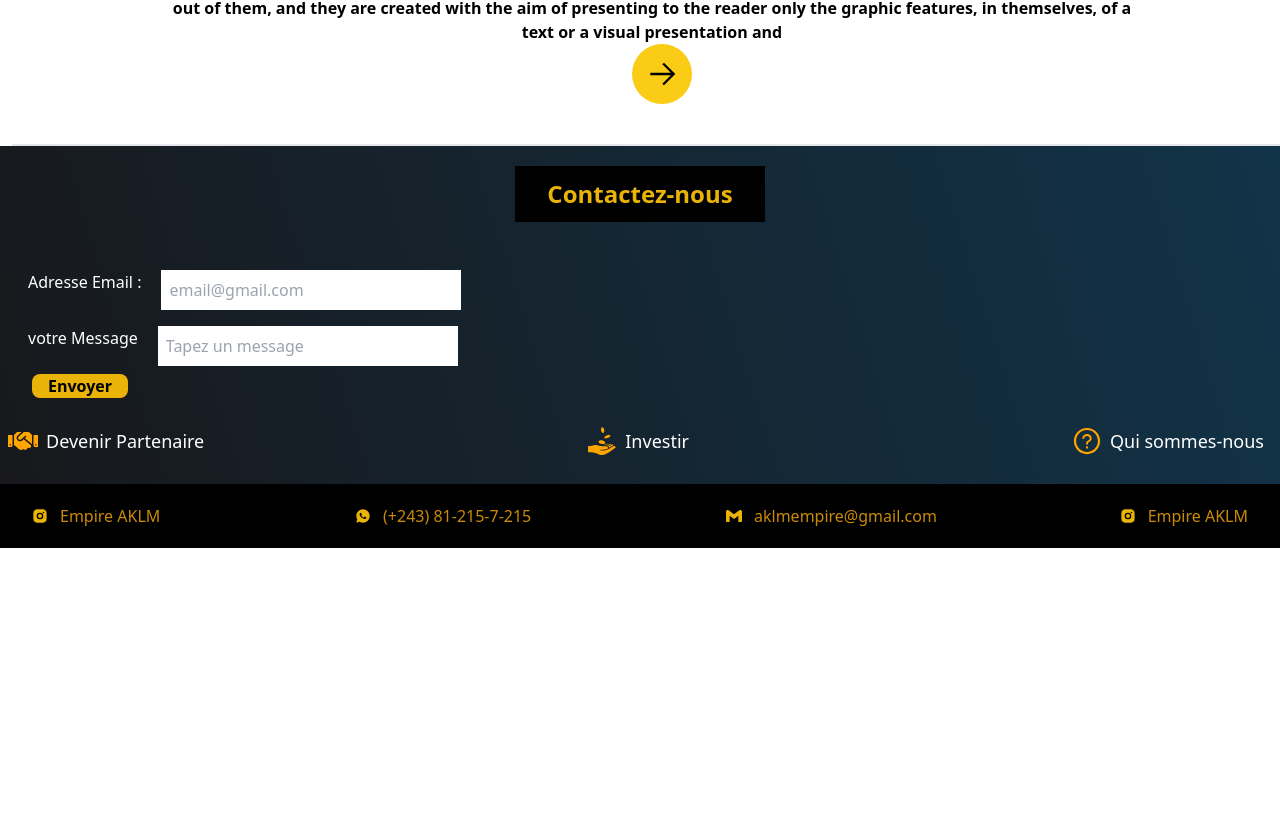
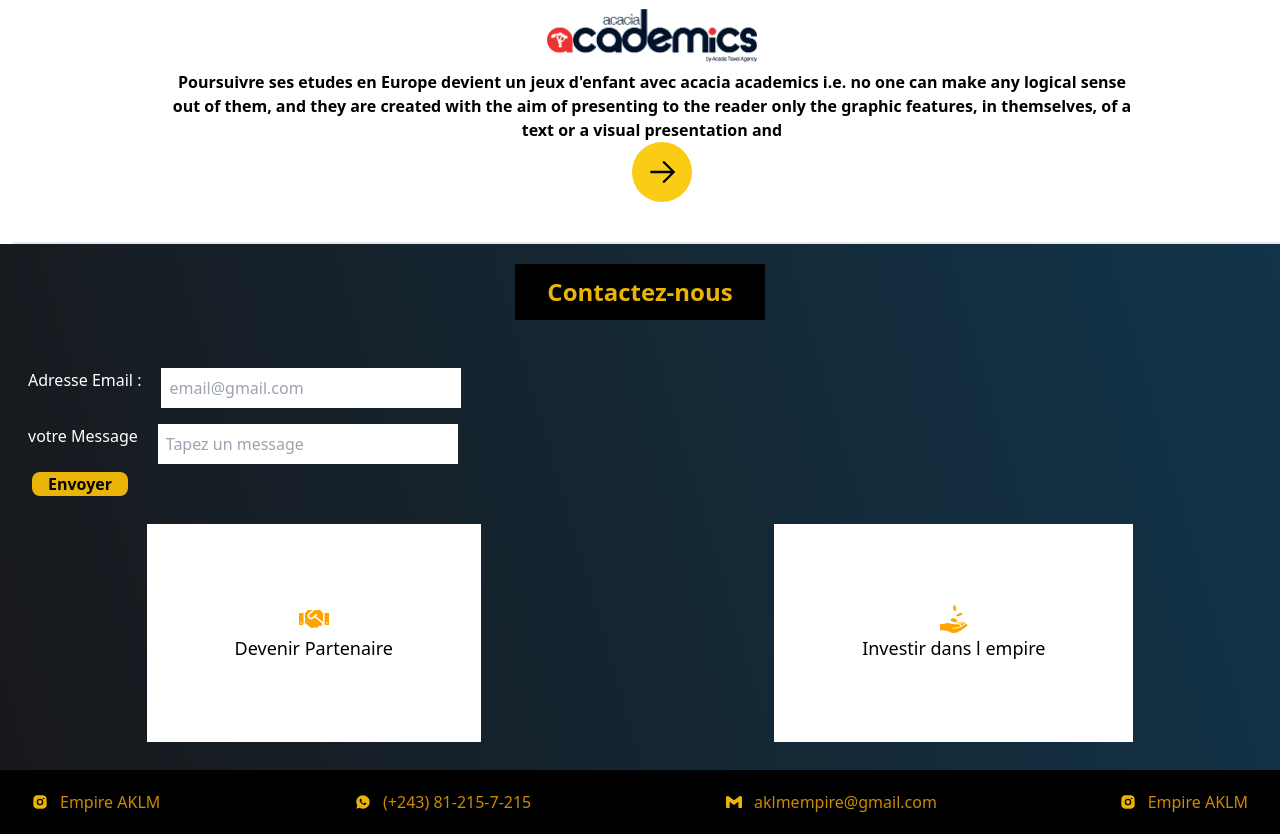
Before and after one commit to joelleakilimali/AKLM_EMPIRE, a React (Create React App) app: page / in a window 1280 px wide. Shown: the part 3568-4402 px from the top of the page. Before the commit the page ends 4116 px from the top, so only its background shows below. Built offline with nearby package versions, Linux system fonts and the light colour scheme.

Commit message:
partenaire

```diff
--- a/src/pages/Home.js
+++ b/src/pages/Home.js
@@ -103,7 +103,7 @@ function Home() {
         <div className="flex flex-col justify-start items-start  ">
           <div className="flex flex-col justify-center align-middle  items-center p-10  mt-5 w-full border-b-2 mx-3">
             <div className="flex justify-center">
-              <img src="../assets/atblogo.jpg" alt="wbt" className="w-[40%]" />
+              <img src="../assets/atblogo.jpg" alt="wbt" className="w-[50%]" />
             </div>
             <div className="flex justify-center">
               <h1 className="text-black pt-2  w-[80%] font-bold">
@@ -126,7 +126,7 @@ function Home() {
 
           <div className="flex flex-col justify-center align-middle  items-center p-10  mt-5 w-full border-b-2 mx-3">
             <div className="flex justify-center">
-              <img src="../assets/webelong.png" alt="wbt" className="w-[40%]" />
+              <img src="../assets/webelong.png" alt="wbt" className="w-[50%]" />
             </div>
             <div className="flex justify-center">
               <h1 className="text-black  w-[80%] font-bold">
@@ -151,7 +151,7 @@ function Home() {
               <img
                 src="../assets/Empire-Akilimali-LogoDesign.png"
                 alt="wbt"
-                className="w-[40%]"
+                className="w-[30%]"
               />
             </div>
             <div className="flex justify-center">
@@ -254,19 +254,15 @@ function Home() {
             </button>
           </div>
         </div>
-        <div className="flex justify-between my-5">
-          <div className="flex text-white items-center m-2">
+        <div className="flex justify-around my-5 cursor-pointer flex-wrap">
+          <div className="flex text-white items-center m-2 flex-col bg-white p-20">
             <FaHandshake size={30} color="orange" />
 
-            <h1 className=" text-lg px-2">Devenir Partenaire</h1>
+            <h1 className=" text-black text-lg px-2">Devenir Partenaire</h1>
           </div>
-          <div className="flex text-white items-center m-2">
+          <div className="flex text-white items-center m-2 flex-col bg-white p-20">
             <GiReceiveMoney size={30} color="orange" />
-            <h1 className=" text-lg px-2">Investir</h1>
-          </div>
-          <div className="flex text-white items-center m-2">
-            <AiOutlineQuestionCircle size={30} color="orange" />
-            <h1 className=" text-lg px-2">Qui sommes-nous</h1>
+            <h1 className=" text-black text-lg px-2">Investir dans l empire</h1>
           </div>
         </div>
       </div>
```
